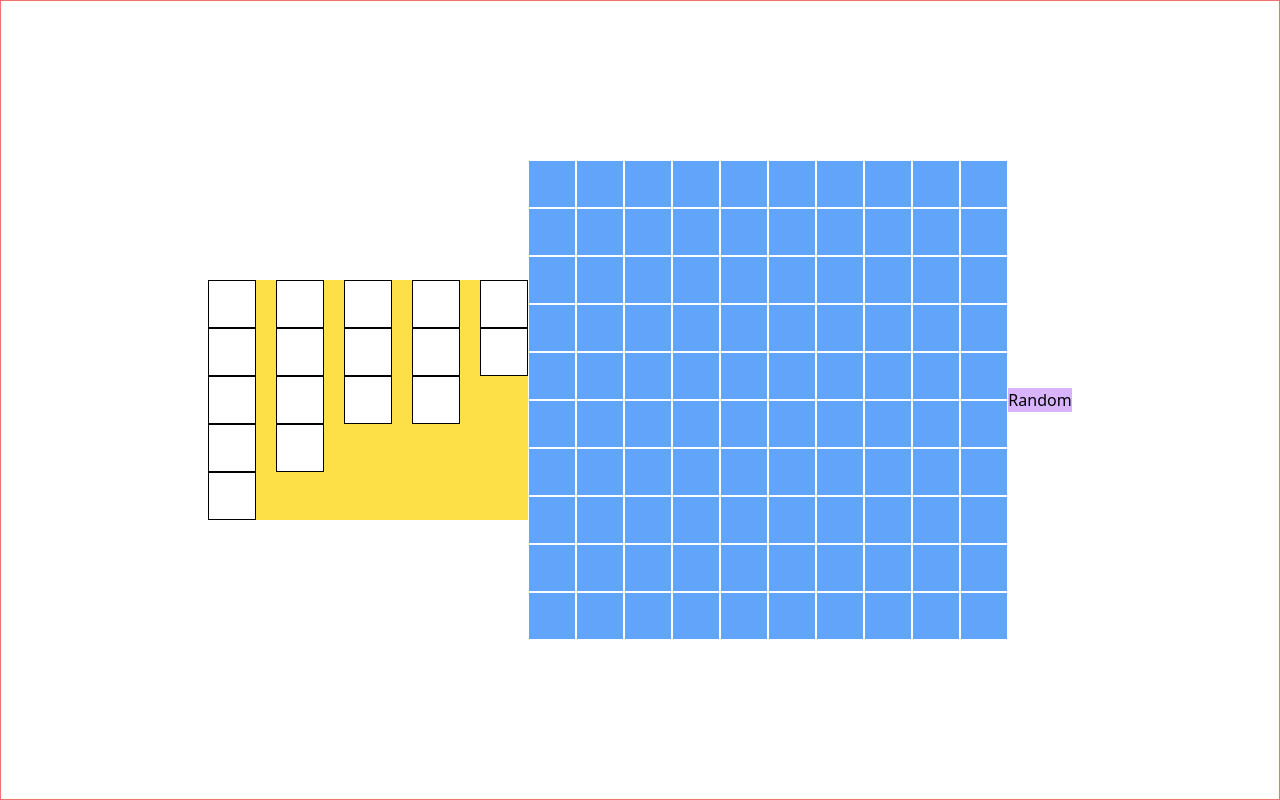
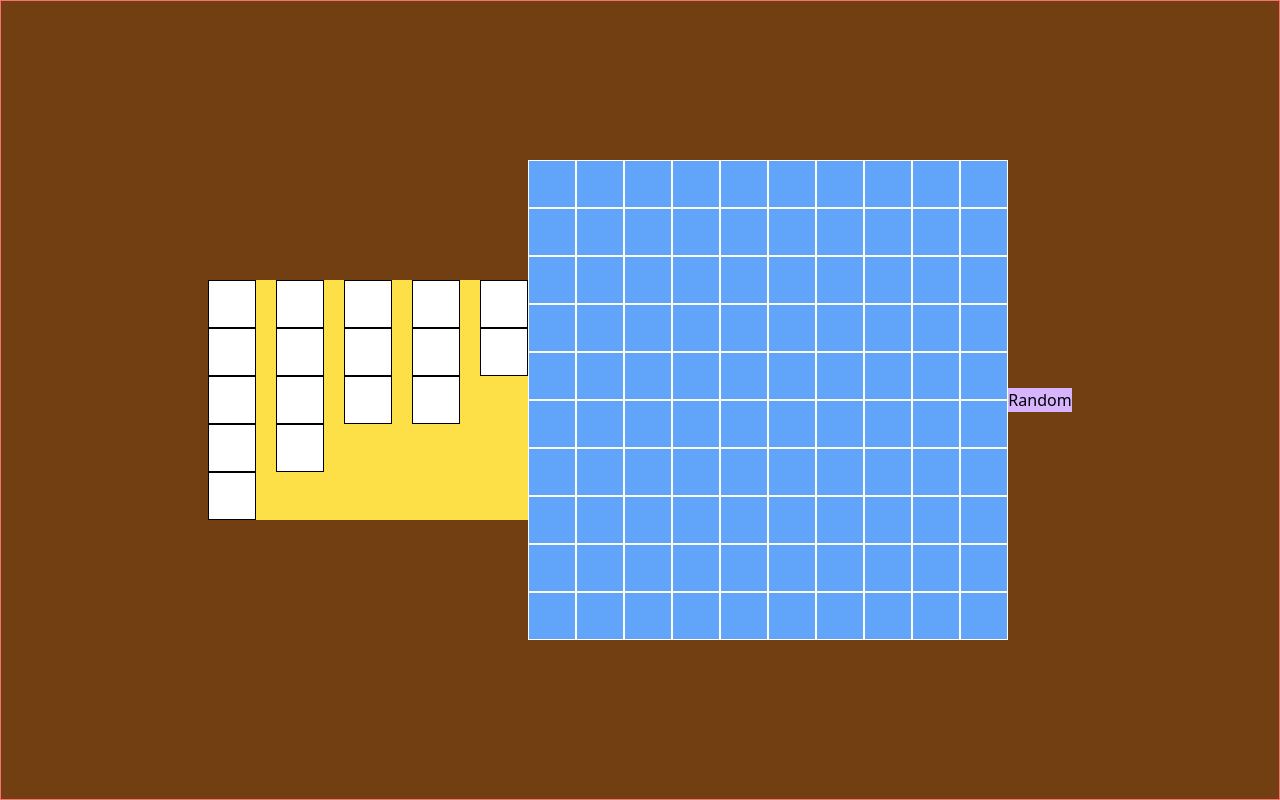
Before and after one commit to daniel-echevarria/battleship, a React (Vite) app: page / in a window 1280 px wide. Built offline with nearby package versions, Linux system fonts and the light colour scheme.

Commit message:
Change bg color

```diff
--- a/src/ui/Game/GameUI.tsx
+++ b/src/ui/Game/GameUI.tsx
@@ -26,7 +26,7 @@ const Game: React.FC<GameProps> = ({ boardSize }) => {
   });
 
   return (
-    <main className="flex border border-red-400 items-center justify-center h-screen">
+    <main className="flex border border-red-400 items-center justify-center h-screen bg-yellow-900">
       <SetupBoardUI player={playerOne} />
     </main>
   );
```
